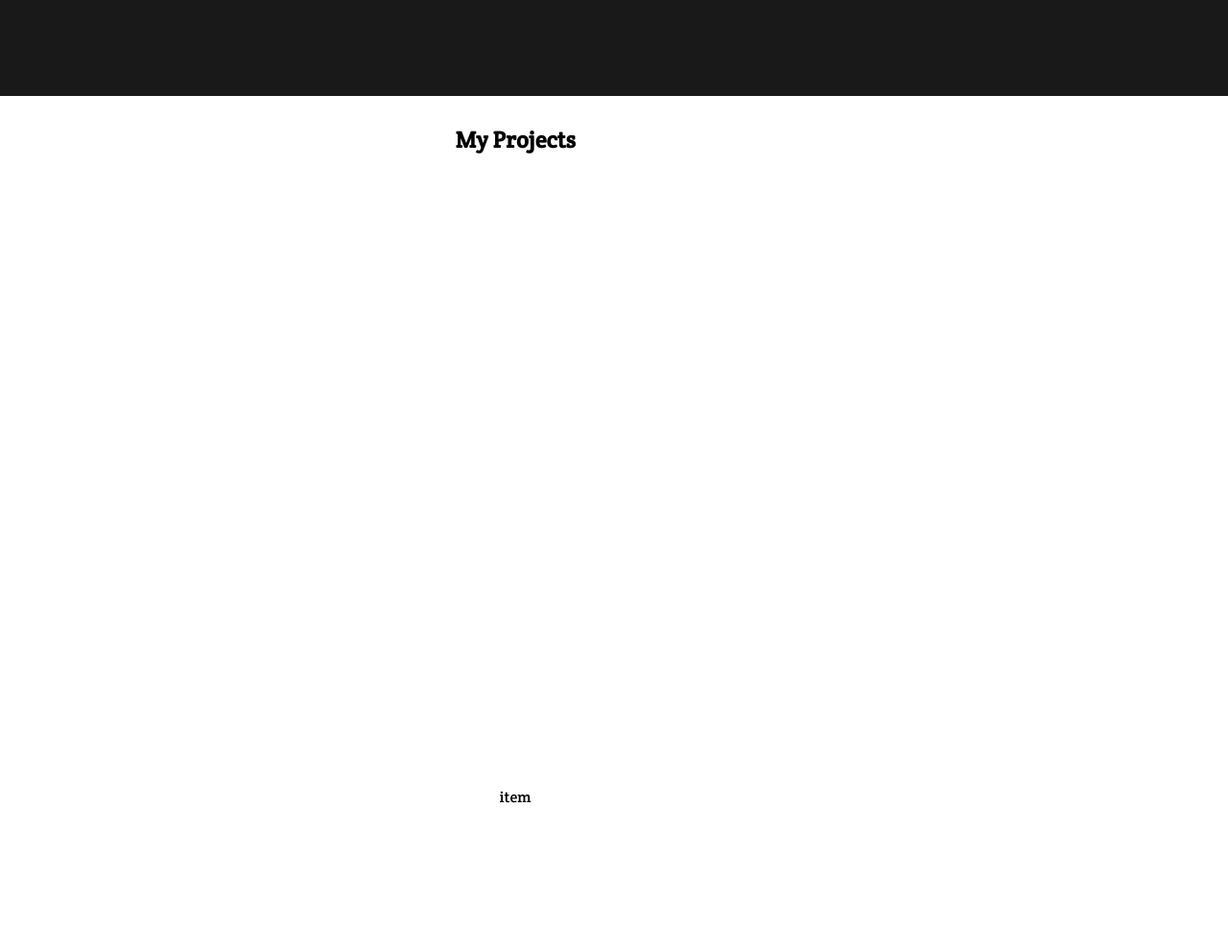
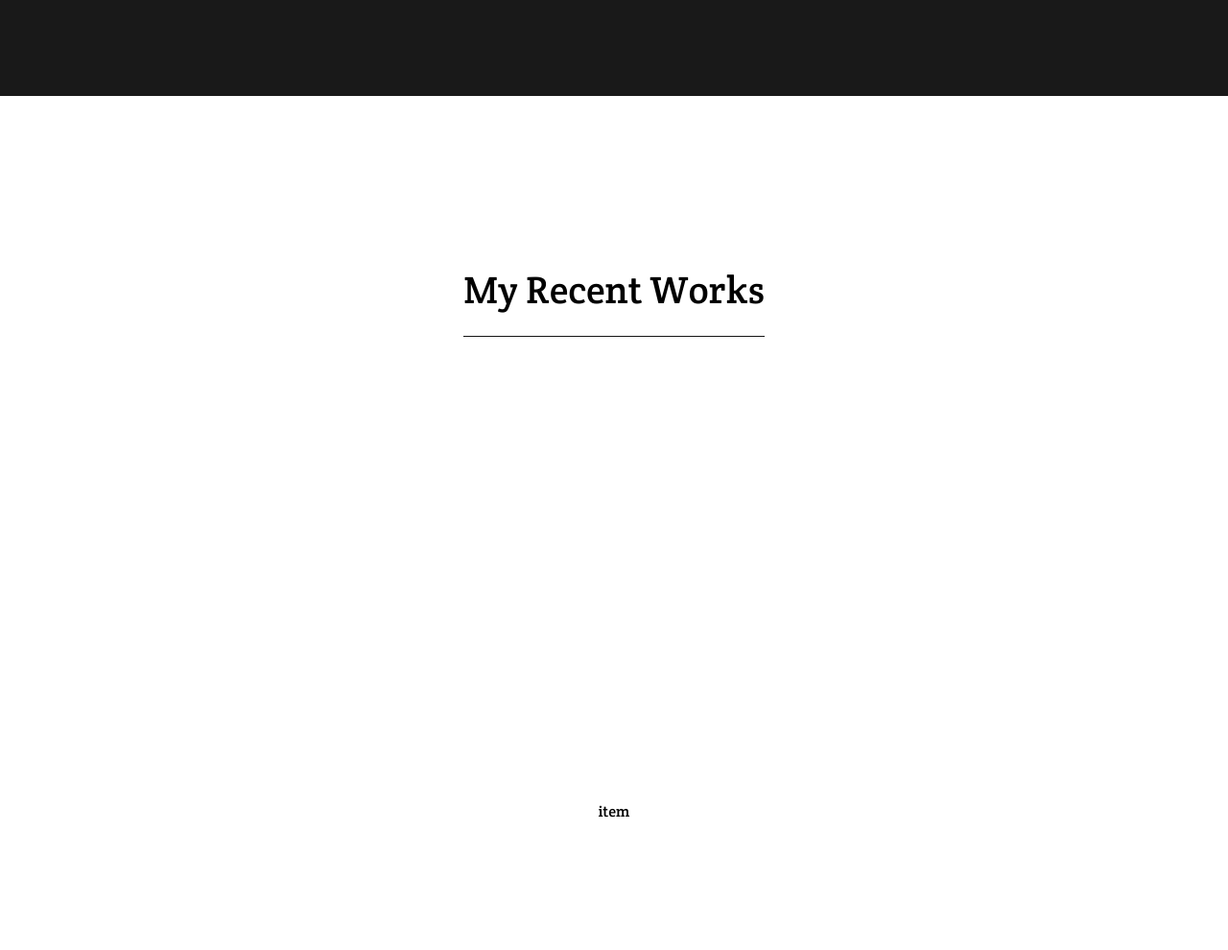
Before and after one commit to Danie12345/portfolio-mobile, a website: page index.html in a window 1280 px wide. Shown: the part 680-1670 px from the top of the page at 96% size. Drawn offline with Linux system fonts and the light colour scheme.

Commit message:
Changed grid items for un-ordered list in projects
Changed the grid to use ul and li elements rather than divs in index.html.

In index.css, made necessary changes for the grid to work properly and to align everything as it kept breaking after the structure transition.

```diff
--- a/index.css
+++ b/index.css
@@ -49,6 +49,7 @@ div,
 section {
   color: white;
   font-family: 'Crete Round', serif;
+  width: 100vw;
 }
 
 h3 {
@@ -145,19 +146,59 @@ li {
 .flex-sections {
   display: flex;
   flex-direction: column;
+  width: 100vw;
 }
 
 .projects-grid {
   justify-self: center;
-  width: 100vw;
+  width: 375px;
   display: grid;
   grid-template-columns: auto;
+  height: auto;
+  list-style: circle;
 }
 
 .projects-grid > * {
   text-align: center;
   color: black;
-  padding: 10px;
   background-color: transparent;
-  height: 650px;
+  height: 682px;
+  justify-content: center;
+  flex-direction: column;
+  border: none;
+  padding: 0%;
 }
+
+.grid-item {
+  display: flex;
+  flex-direction: row;
+  align-items: center;
+  padding: 0%;
+}
+
+.recent-works {
+  font-family: 'Crete Round', sans-serif;
+  font-weight: 400;
+  font-size: 40px;
+  width: max-content;
+  height: 97px;
+  border-bottom: 1px solid rgb(21, 21, 21);
+  line-height: 52px;
+}
+
+.recent-works-outer {
+  display: flex;
+  flex-direction: column;
+  height: auto;
+  margin: 120px 0%;
+  justify-content: center;
+}
+
+section.content {
+  width: 100vw;
+}
+
+ul.projects-grid {
+  margin: 0%;
+  padding: 0%;
+}
--- a/index.html
+++ b/index.html
@@ -56,39 +56,25 @@
                 </ul>
             </section>
             <section class="content">
-
-                <div class="projects-grid">
-                    <h2>
-                        My Projects
-                    </h2>
-                    <div class="item">
+                <ul class="projects-grid">
+                    <li class="grid-item recent-works-outer">
+                        <h2 class="grid-item recent-works">
+                            <span>My Recent Works</span>
+                        </h2>
+                    </li>
+                    <li class="grid-item">
                         item
-                    </div>
-                    <div class="item">
+                    </li>
+                    <li class="grid-item">
                         item
-                    </div>
-                    <div class="item">
+                    </li>
+                    <li class="grid-item">
                         item
-                    </div>
-                    <div class="item">
+                    </li>
+                    <li class="grid-item">
                         item
-                    </div>
-                    <div class="item">
-                        item
-                    </div>
-                    <div class="item">
-                        item
-                    </div>
-                    <div class="item">
-                        item
-                    </div>
-                    <div class="item">
-                        item
-                    </div>
-                    <div class="item">
-                        item
-                    </div>
-                </div>
+                    </li>
+                </ul>
             </section>
         </div>
     </body>
```
